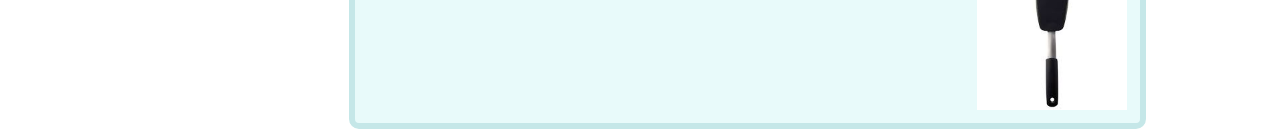
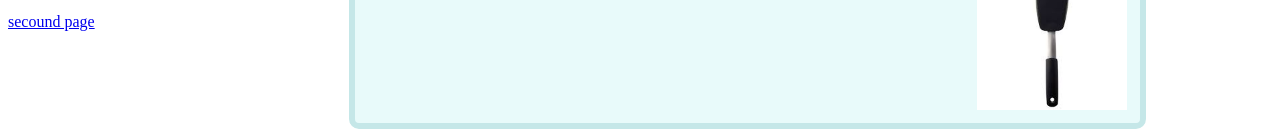
Before and after one commit to youssefmagdy1/bouns-sheet, a plain HTML site: page index.html in a window 1280 px wide. Shown: the part 309-440 px from the top of the page. Drawn offline with Linux system fonts and the light colour scheme.

Commit message:
Update index.html

```diff
--- a/index.html
+++ b/index.html
@@ -35,5 +35,6 @@
             <img alt="spatiulles" src="cookies.jpeg" class="img">
         </div>
     </div>
+        <a href="secoundpage.html"> secound page</a>
     </body>
 </html>
```
